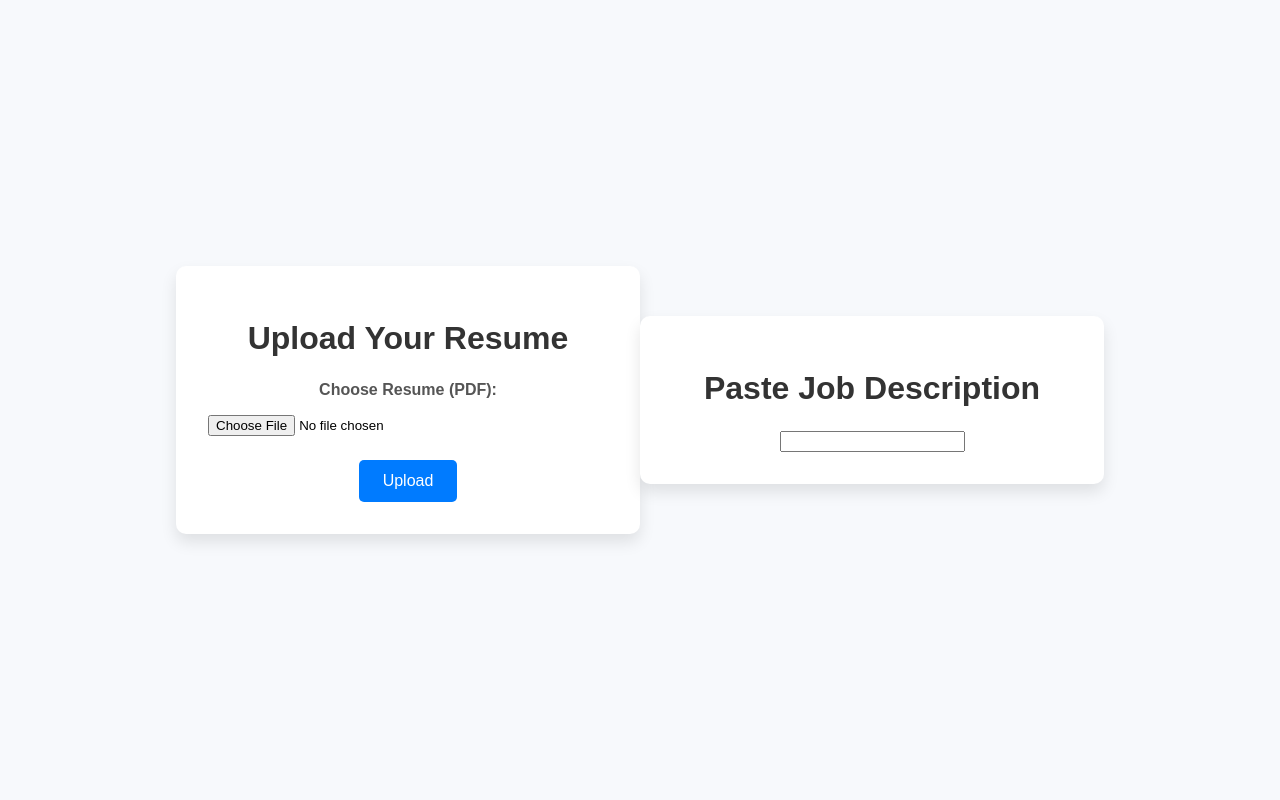
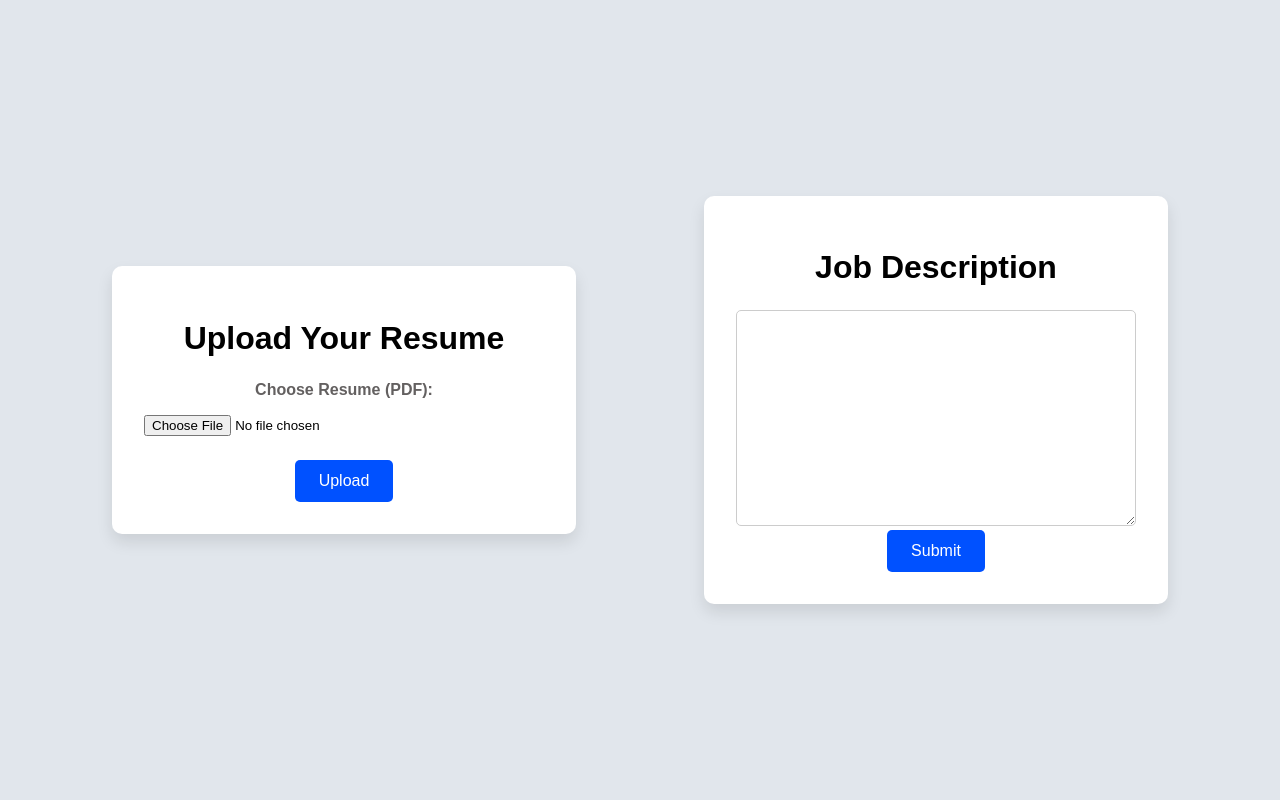
Before and after one commit to dvaldiviezo03/resume-analyzer, a Flask app: template template/frontpage.html in a window 1280 px wide. Run offline with Flask 3, Linux system fonts and the light colour scheme; the template is opened without the code that fills it, so the values that code supplies are empty.

Commit message:
Tweaked forntend and continued debugging of routes

```diff
--- a/RESUMEANALYZER/app.py
+++ b/RESUMEANALYZER/app.py
@@ -6,8 +6,9 @@ import logging
 import fitz
 import sqlite3
 import re
+import os
 
-# Initialize Flask app
+# this initializes flask peruse
 app = Flask(__name__)
 
 # Set up logging
@@ -37,11 +38,14 @@ def home():
 def upload_resume():
     logger.info("Attempting to upload resume.")
     try:
+
         file = request.files.get('resume')
         if not file:
             logger.warning("No file received in the request.")
             return jsonify({"error": "No file uploaded."}), 400
 
+        os.makedirs('./upload', ok_exist=True) #apparenatly creates directory when it doesnt exist yet
+                                               #CHECK BEFORE CONTUNING
         # temporaily save file
         file_path = f"./uploads/{file.filename}"
         file.save(file_path)
--- a/template/frontpage.html
+++ b/template/frontpage.html
@@ -8,7 +8,7 @@
     <style>
         body {
             font-family: Arial, sans-serif;
-            background-color: #f7f9fc;
+            background-color: #e1e6ec;
             display: flex;
             justify-content: center;
             align-items: center;
@@ -23,10 +23,11 @@
             box-shadow: 0 8px 16px rgba(0, 0, 0, 0.1);
             text-align: center;
             width: 400px;
+            margin-right: 10%;
         }
 
         h1 {
-            color: #333;
+            color: #000000;
             margin-bottom: 1.5rem;
         }
 
@@ -34,7 +35,7 @@
             display: block;
             margin-bottom: 1rem;
             font-weight: bold;
-            color: #555;
+            color: #636060;
         }
 
         input[type="file"] {
@@ -43,7 +44,7 @@
         }
 
         button {
-            background-color: #007bff;
+            background-color: #0051ff;
             color: white;
             padding: 0.75rem 1.5rem;
             border: none;
@@ -64,9 +65,18 @@
             text-align: center;
             width: 400px;
         }
+
+        textarea {
+            width: 100%;
+            padding: 0.75rem;
+            border-radius: 5px;
+            border: 1px solid #ccc;
+            font-size: 1rem;
+            resize: vertical;
+            box-sizing: border-box;
+        }
     </style>
 </head>
-<!--fix oaste up jon descriptions-->
 
 <body>
     <div class="upload-container">
@@ -77,9 +87,13 @@
             <button type="submit">Upload</button>
         </form>
     </div>
+
     <div class="description-container">
-        <h1>Paste Job Description</h1>
-        <input type="text">
+        <h1>Job Description</h1>
+        <form action="/job-description" method="POST">
+            <textarea id="job-description" name="job-description" rows="10" required></textarea>
+            <button type="submit">Submit</button>
+        </form>
     </div>
 </body>
 
```
